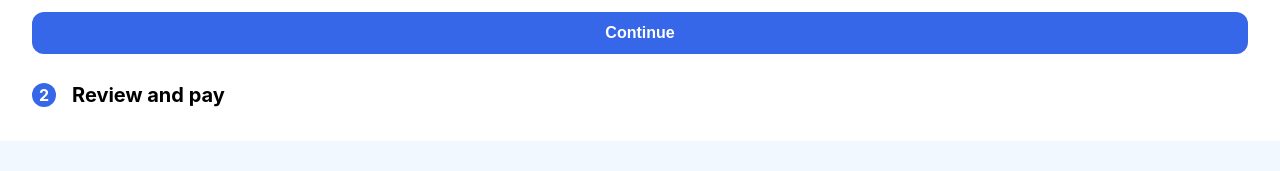
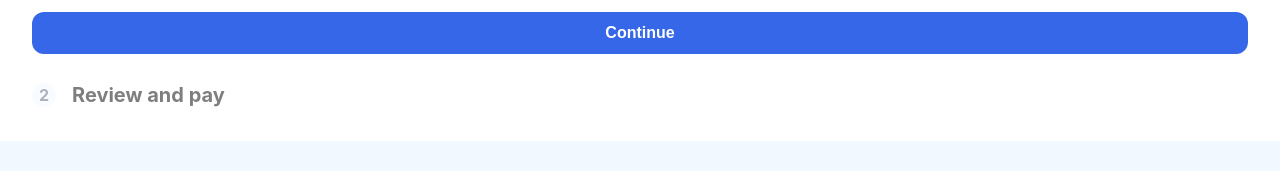
Before and after one commit to gstn-caruso/cedar-challenge, a React (Create React App) app: page / in a window 1280 px wide. Both pictures are taken after a click on the button "Pay total". Shown: the part 476-647 px from the top of the page. Built offline with nearby package versions, Linux system fonts and the light colour scheme.

Commit message:
complete first step highlights second

```diff
--- a/src/components/payment_form/FormStepSectionTitle.tsx
+++ b/src/components/payment_form/FormStepSectionTitle.tsx
@@ -1,10 +1,11 @@
 interface FormStepSectionTitleProps {
   sectionNumber: number,
-  title: string
+  title: string,
+  isActive: boolean,
 }
 
 export function FormStepSectionTitle(props: FormStepSectionTitleProps) {
-  return <div className="FormStepSectionTitle">
+  return <div className={ `FormStepSectionTitle ${ props.isActive ? 'active' : '' }` }>
     <span>{ props.sectionNumber }</span>
     <h1>{ props.title }</h1>
   </div>;
--- a/src/components/payment_form/PaymentForm.tsx
+++ b/src/components/payment_form/PaymentForm.tsx
@@ -1,9 +1,16 @@
-import { PaymentInformationFormSection } from './PaymentInformationFormSection';
-import { ReviewAndPayFormSection }       from './ReviewAndPayFormSection';
+import { useState }                                                     from 'react';
+import { PaymentFormContentInformation, PaymentInformationFormSection } from './PaymentInformationFormSection';
+import { ReviewAndPayFormSection }                                      from './ReviewAndPayFormSection';
 
 export function PaymentForm() {
+  const [currentStep, setCurrentStep] = useState(1)
+
+  function handleSubmit(formContent: PaymentFormContentInformation) {
+    setCurrentStep(currentStep + 1);
+  }
+
   return <div data-testid="payment-form" className="PaymentForm">
-    <PaymentInformationFormSection />
-    <ReviewAndPayFormSection />
+    <PaymentInformationFormSection onSubmit={ handleSubmit } isActive={ currentStep === 1 }/>
+    <ReviewAndPayFormSection isActive={ currentStep === 2 }/>
   </div>;
 }
--- a/src/components/payment_form/PaymentInformationFormSection.tsx
+++ b/src/components/payment_form/PaymentInformationFormSection.tsx
@@ -3,7 +3,7 @@ import { SubmitButton }                            from '../SubmitButton';
 import { FormInput }                               from './form_input/FormInput';
 import { FormStepSectionTitle }                    from './FormStepSectionTitle';
 
-interface PaymentFormContentInformation {
+export interface PaymentFormContentInformation {
   cardNumber: string;
   expires: string;
   cvv: string;
@@ -11,7 +11,12 @@ interface PaymentFormContentInformation {
   zip: string;
 }
 
-export function PaymentInformationFormSection() {
+export interface PaymentFormContentInformationProps {
+  onSubmit: (formContent: PaymentFormContentInformation) => void;
+  isActive: boolean
+}
+
+export function PaymentInformationFormSection(props: PaymentFormContentInformationProps) {
   const blankFormInformation: PaymentFormContentInformation = {
     cardNumber: '',
     expires: '',
@@ -26,6 +31,10 @@ export function PaymentInformationFormSection() {
     event.preventDefault();
     console.log(formContent);
     hasSubmitted(false);
+
+    if (Object.values(formContent).every(value => value !== null && value !== '')) {
+      props.onSubmit(formContent);
+    }
   }
 
   const handleChange: ChangeEventHandler = (event) => {
@@ -36,7 +45,7 @@ export function PaymentInformationFormSection() {
   };
 
   return <div className="PaymentInformationFormSection">
-    <FormStepSectionTitle sectionNumber={ 1 } title="Payment Information"/>
+    <FormStepSectionTitle sectionNumber={ 1 } title="Payment Information" isActive={ props.isActive }/>
 
     <form onSubmit={ handleSubmit }>
       <FormInput name={ 'cardNumber' } type={ 'text' } title={ 'Card number' } value={ formContent.cardNumber } onChange={ handleChange }
--- a/src/components/payment_form/ReviewAndPayFormSection.tsx
+++ b/src/components/payment_form/ReviewAndPayFormSection.tsx
@@ -1,5 +1,9 @@
 import { FormStepSectionTitle } from './FormStepSectionTitle';
 
-export function ReviewAndPayFormSection() {
-  return <FormStepSectionTitle sectionNumber={ 2 } title={ 'Review and pay' }/>;
+interface ReviewAndPayFormSectionProps {
+  isActive: boolean
 }
+
+export function ReviewAndPayFormSection(props: ReviewAndPayFormSectionProps) {
+  return <FormStepSectionTitle sectionNumber={ 2 } title={ 'Review and pay' } isActive={props.isActive} />;
+}
--- a/src/styles/FormStepSectionTitle.scss
+++ b/src/styles/FormStepSectionTitle.scss
@@ -5,6 +5,7 @@
   gap: 1rem;
   align-items: center;
   font-weight: 700;
+  opacity: 50%;
 
   span {
     width: 1.5rem;
@@ -14,12 +15,22 @@
     align-items: center;
     justify-content: center;
 
-    background-color: $highlight-color;
     border-radius: 100px;
-    color: white;
+    color: $grey-text-color;
+    background-color: $background-color;
   }
 
   h1 {
     font-size: 20px;
   }
+
+  &.active {
+    opacity: 1;
+
+    span {
+      background-color: $highlight-color;
+      color: white;
+    }
+
+  }
 }
```
